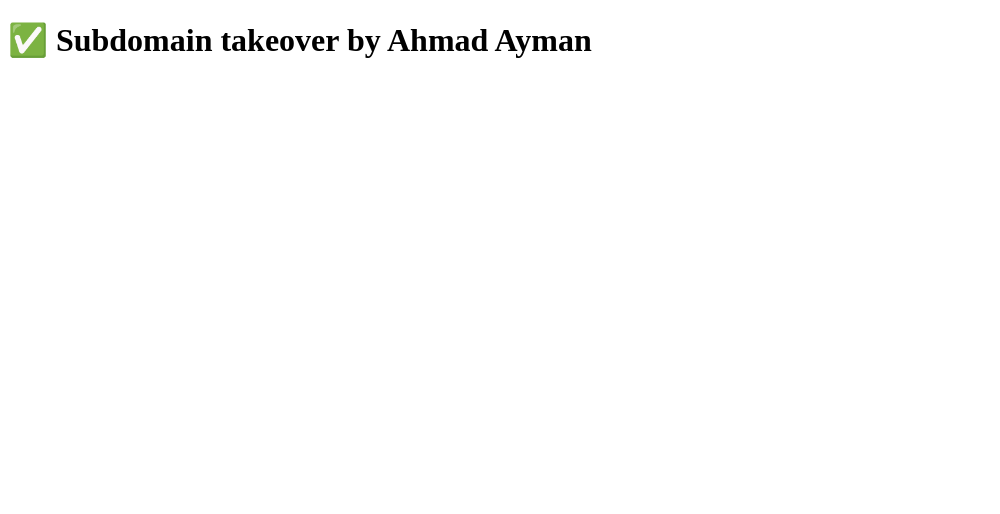
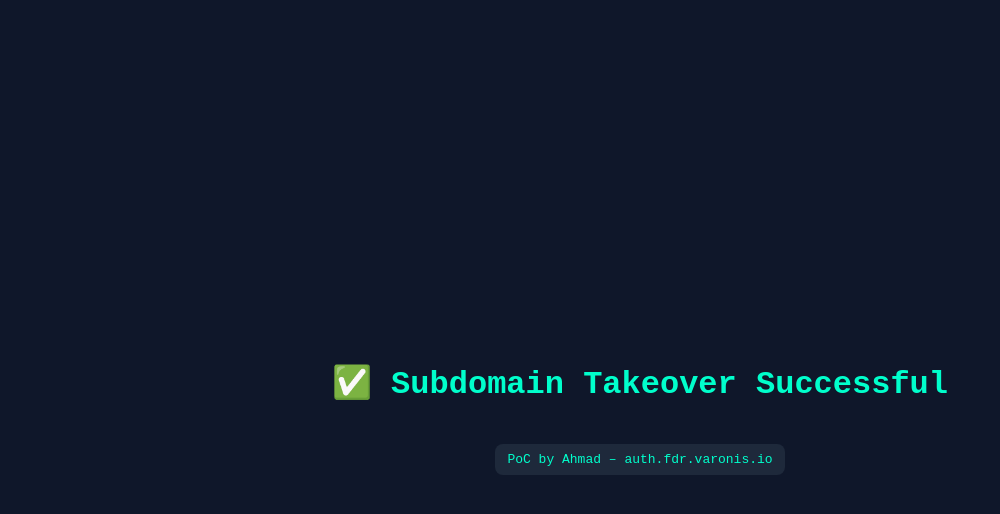
Before and after one commit to Ahmad0106/auth.fdr.varonis.io, a plain HTML site: page index.html in a window 1280 px wide. Shown: the whole page, without its empty margins (0-1000 px from the left). Drawn offline with Linux system fonts and the light colour scheme.

Commit message:
Update index.html

```diff
--- a/index.html
+++ b/index.html
@@ -1,9 +1,33 @@
 <!DOCTYPE html>
-<html>
+<html lang="en">
 <head>
-  <title>Subdomain Takeover</title>
+  <meta charset="UTF-8">
+  <title>PoC - Subdomain Takeover</title>
+  <style>
+    body {
+      background-color: #0f172a;
+      color: #00ffcc;
+      font-family: monospace;
+      display: flex;
+      justify-content: center;
+      align-items: center;
+      height: 100vh;
+      flex-direction: column;
+      text-align: center;
+    }
+    h1 {
+      font-size: 2rem;
+    }
+    .tag {
+      background: #1e293b;
+      padding: 8px 12px;
+      border-radius: 8px;
+      margin-top: 20px;
+    }
+  </style>
 </head>
 <body>
-  <h1>✅ Subdomain takeover by Ahmad Ayman</h1>
+  <h1>✅ Subdomain Takeover Successful</h1>
+  <div class="tag">PoC by Ahmad – auth.fdr.varonis.io</div>
 </body>
 </html>
```
